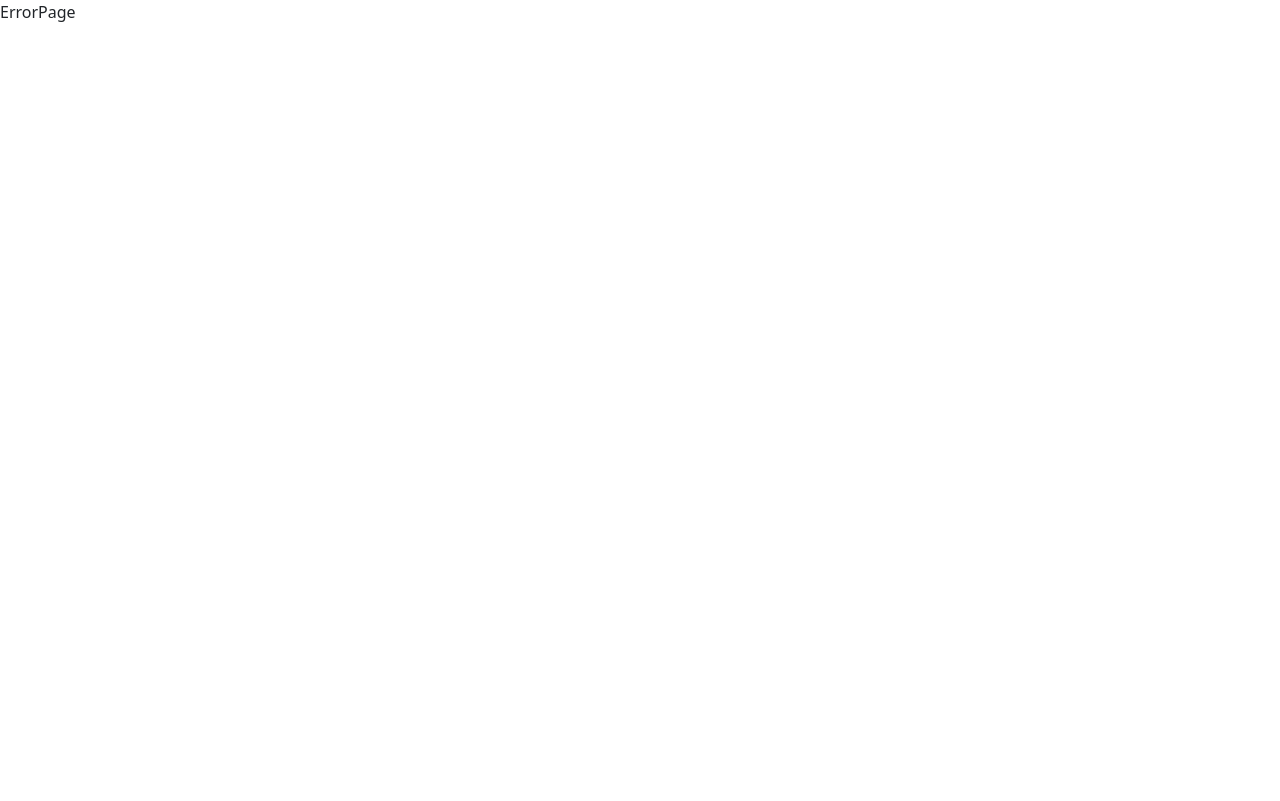
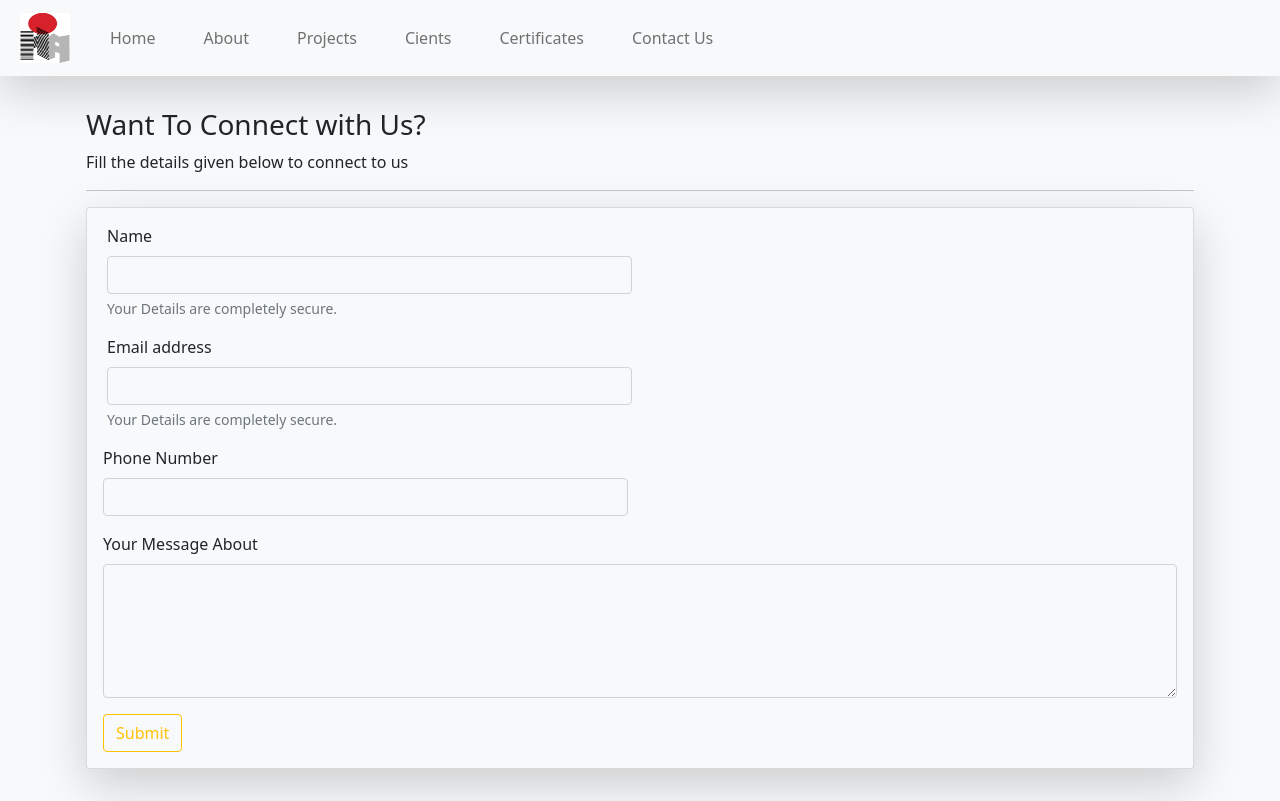
Before and after one commit to UmairShah1234/Construction-App, a React (Vite) app: page /contact-us in a window 1280 px wide. Before the commit this address had no page. Built offline with nearby package versions, Linux system fonts and the light colour scheme.

Commit message:
contact form added and backend connected to it

```diff
--- a/src/App.jsx
+++ b/src/App.jsx
@@ -4,6 +4,7 @@ import Layout from "./pages/Layout";
 import ErrorPage from "./pages/ErrorPage";
 import Home from "./pages/Home";
 import Projects from "./pages/Projects";
+import Contact from "./pages/Contact";
 
 const router = createBrowserRouter([
   {
@@ -19,6 +20,11 @@ const router = createBrowserRouter([
         path: '/projects',
         element: <Projects />,
       },
+
+      {
+        path: "/contact-us",
+        element: <Contact />,
+      },
     ],
   },
 ]);
--- a/src/components/Header.jsx
+++ b/src/components/Header.jsx
@@ -47,7 +47,7 @@ const Header = () => {
               </Link>
             </li>
             <li className="nav-item mx-3">
-              <Link className="nav-link" to="/">
+              <Link className="nav-link" to="/contact-us">
                Contact Us
               </Link>
             </li>
--- /dev/null
+++ b/src/pages/Contact.jsx
@@ -0,0 +1,149 @@
+import React, { useState } from "react";
+import axios from "axios";
+
+const Contact = () => {
+  const [showSuccessAlert, setShowSuccessAlert] = useState(false);
+  const [showErrorAlert, setShowErrorAlert] = useState(false);
+  const [formData, setFormData] = useState({
+    name: "",
+    email: "",
+    phone: "",
+    message: "",
+  });
+
+  const handleChange = (e) => {
+    setFormData({
+      ...formData,
+      [e.target.name]: e.target.value,
+    });
+  };
+
+  const handleSubmit = async (e) => {
+    e.preventDefault();
+    console.log("formSubmit called");
+    try {
+      await axios.post("http://localhost:5001/api/send-email", formData);
+      setShowSuccessAlert(true);
+
+      setFormData({
+        name: "",
+        email: "",
+        phone: "",
+        message: "",
+      });
+    } catch (error) {
+      console.error("Error sending email:", error);
+      setShowErrorAlert(true);
+    }
+  };
+  return (
+    <div className="bg-light text-dark p-3">
+      {showSuccessAlert && (
+        <div
+          className="alert alert-success alert-dismissible fade show"
+          role="alert"
+        >
+          <strong>Thank you!</strong> For submitting your information we will
+          get back to you soon.
+          <button
+            type="button"
+            className="btn-close"
+            data-bs-dismiss="alert"
+            aria-label="Close"
+          />
+        </div>
+      )}
+      {showErrorAlert && (
+        <div
+          className="alert alert-danger alert-dismissible fade show"
+          role="alert"
+        >
+          <strong>Oops!</strong>There was some problem while submitting the
+          form, Please try Submitting again.
+          <button
+            type="button"
+            className="btn-close"
+            data-bs-dismiss="alert"
+            aria-label="Close"
+          />
+        </div>
+      )}
+
+      <div className="container p-3">
+        <h3 className="card-title">Want To Connect with Us?</h3>
+        <p>Fill the details given below to connect to us</p>
+
+        <hr />
+
+        <div className="card bg-light p-3 shadow-lg">
+          <form onSubmit={handleSubmit}>
+            <div className="row row-cols-lg-2 row-cols-1">
+              <div className="mb-3 mx-1 ">
+                <label className="form-label">Name</label>
+                <input
+                  type="text"
+                  className="form-control bg-light text-dark"
+                  id="textInput"
+                  aria-describedby="textHelp"
+                  name="name"
+                  value={formData.name}
+                  onChange={handleChange}
+                />
+                <div id="emailHelp" className="form-text">
+                  Your Details are completely secure.
+                </div>
+              </div>
+              <div className="mb-3 mx-1 ">
+                <label className="form-label">Email address</label>
+                <input
+                  type="email"
+                  className="form-control bg-light text-dark"
+                  id="exampleInputEmail1"
+                  aria-describedby="emailHelp"
+                  name="email"
+                  value={formData.email}
+                  onChange={handleChange}
+                  required
+                />
+                <div id="emailHelp" className="form-text">
+                  Your Details are completely secure.
+                </div>
+              </div>
+              <div className="mb-3 ">
+                <label className="form-label">Phone Number</label>
+                <input
+                  type="tel"
+                  className="form-control bg-light text-dark"
+                  id="exampleInputPassword1"
+                  name="phone"
+                  value={formData.phone}
+                  onChange={handleChange}
+                  required
+                />
+              </div>
+            </div>
+
+            <div className="mb-3">
+              <label className="form-label">Your Message About</label>
+              <textarea
+                rows={5}
+                type="text"
+                className="form-control bg-light text-dark"
+                id="exampleMessage"
+                name="message"
+                value={formData.message}
+                onChange={handleChange}
+              />
+            </div>
+
+            <button type="submit" className="btn btn-outline-warning">
+              Submit
+            </button>
+          </form>
+        </div>
+      </div>
+    </div>
+  );
+};
+
+export default Contact;
```
Also changed, not shown: package.json (+10 -0 lines), server.js (added, +81 -0 lines), 1 other file (tests, documents, lock files or other folders).
